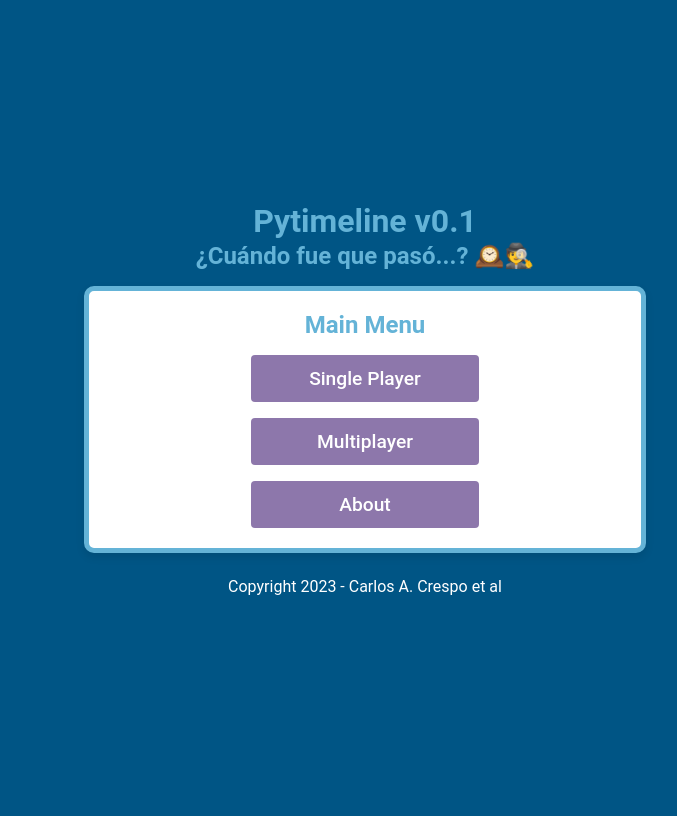
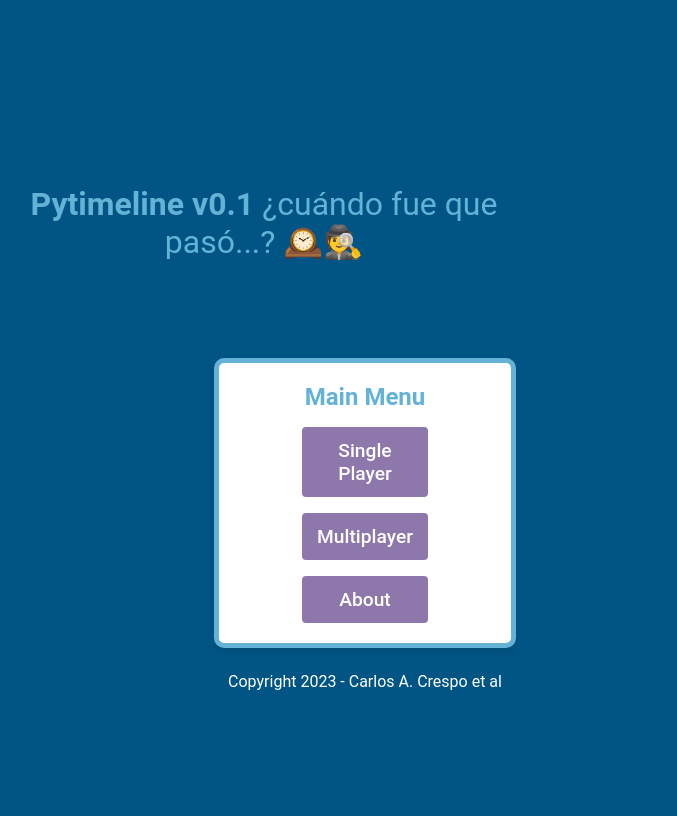
Before and after one commit to cacrespo/pytimeline, a Django app: page / in a window 1280 px wide. Shown: the whole page, without its empty margins (275-952 px from the left). Before the commit the page ends 595 px from the top, so only its background shows below. Run offline with Django 4.2, Linux system fonts and the light colour scheme; parts of the project's set-up code (start-up, migrations or seed data) failed here and were passed over.

Commit message:
try to make something no-awful

```diff
--- a/pytimeline/static/css/style.css
+++ b/pytimeline/static/css/style.css
@@ -11,7 +11,6 @@
 }
 
 body {
-    margin: 0;
     padding: 0;
     font-family: 'Roboto', sans-serif; /* Added the custom font 'Roboto' */
     background: var(--color1);
@@ -22,9 +21,13 @@ body {
     height: 100vh;
 }
 
+header {
+    margin: 5%;
+}
+
 .container {
     max-width: 70%;
-    min-width: 40%;
+    min-width: 20%;
     background-color: #fff;
     border: 5px solid var(--color2);
     border-radius: 10px;
@@ -35,9 +38,10 @@ body {
 
 h1 {
     font-size: 2rem;
-    margin-bottom: 0.1rem;
+    margin-bottom: 5%;
     color: var(--color2); /* Blue color */
     text-align: center;
+    max-width: 70%;
 }
 
 h2 {
--- a/pytimeline/templates/base.html
+++ b/pytimeline/templates/base.html
@@ -7,8 +7,7 @@
 </head>
 
 <header>
-    <h1>Pytimeline v0.1</h1>
-    <h2>¿Cuándo fue que pasó...? 🕰️🕵</h2>
+    <h1>Pytimeline v0.1 <span style="font-weight:400"> ¿cuándo fue que pasó...? 🕰️🕵 </span> </h1>
 </header>
 
 <body>
```
